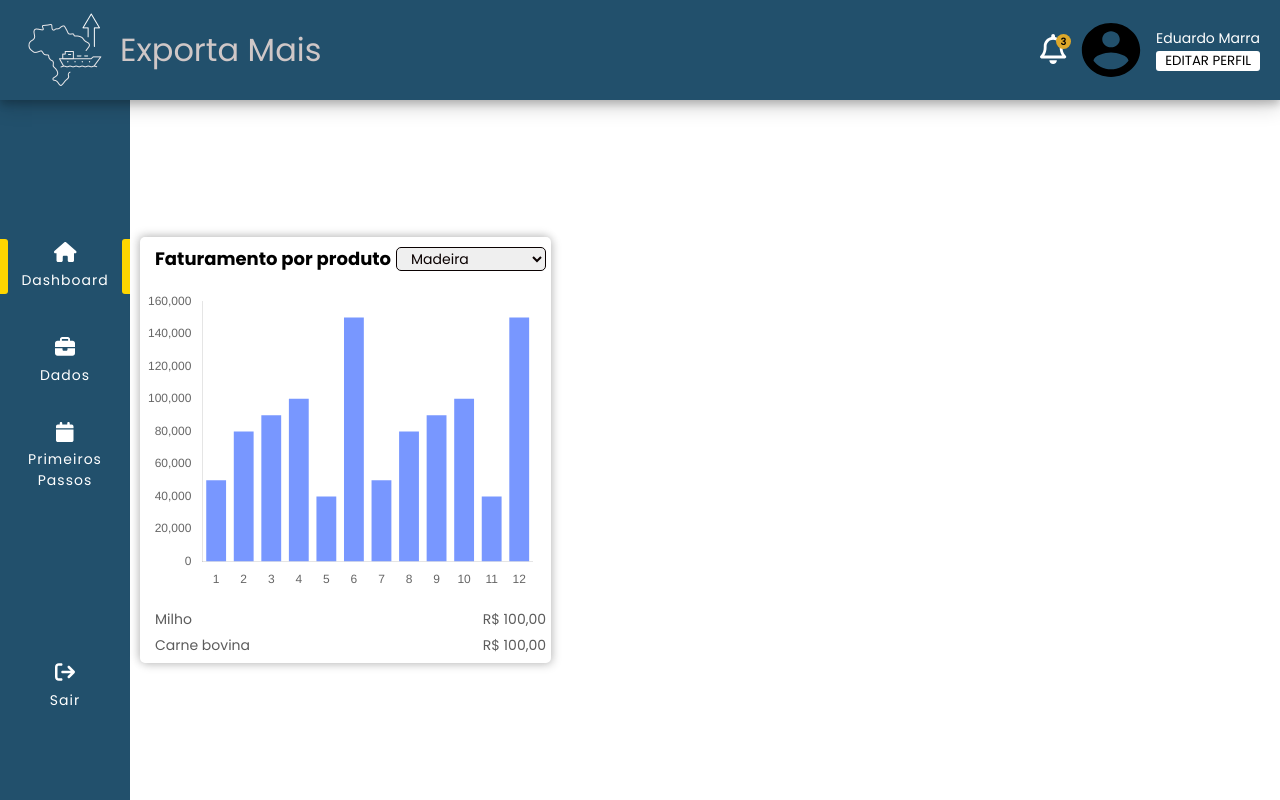
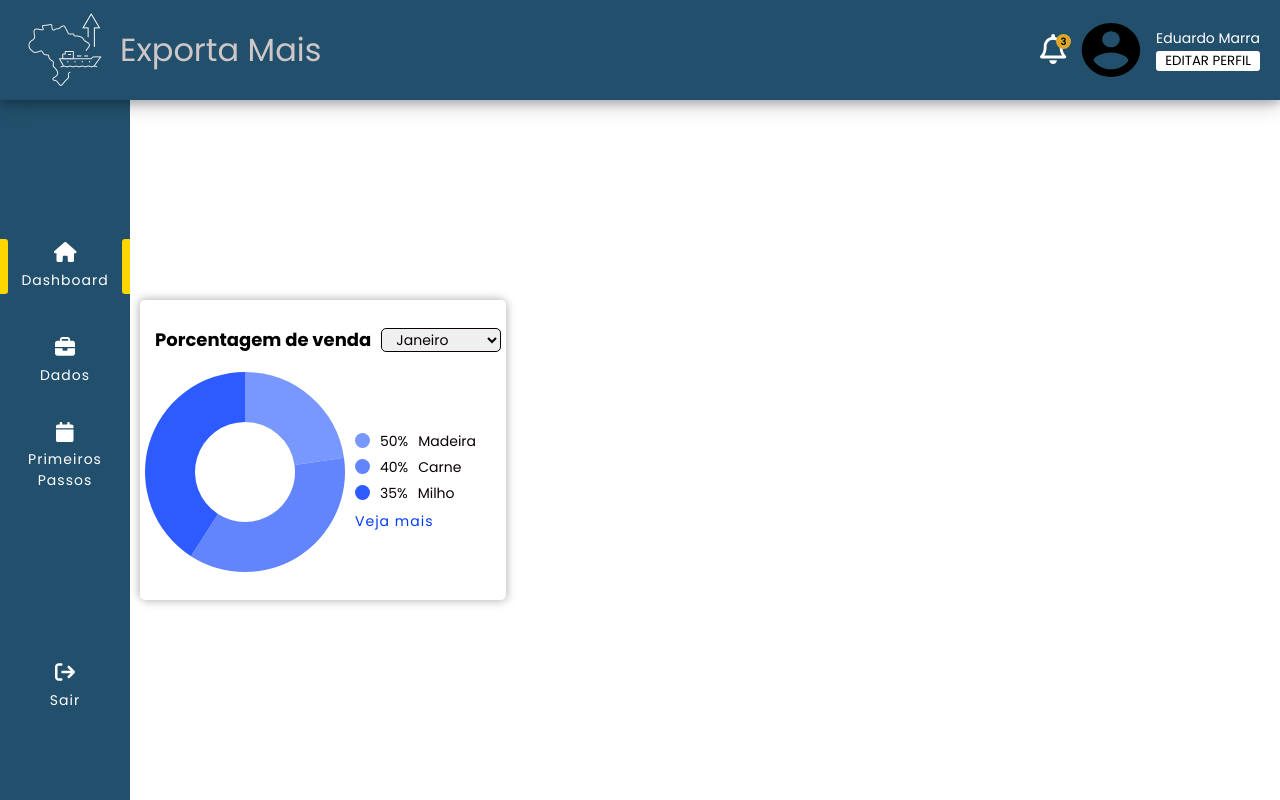
Before and after one commit to Eduardomarra/exportaMaisBr, an Angular app: page / in a window 1280 px wide. Built offline with nearby package versions, Linux system fonts and the light colour scheme.

Commit message:
percent-sale component

```diff
--- a/src/app/features/dashboard/components/percent-sale/percent-sale.component.html
+++ b/src/app/features/dashboard/components/percent-sale/percent-sale.component.html
@@ -1,6 +1,44 @@
-<div>
-  <div>
+<div class="container shadow-container">
+  <div class="title">
     <h2>Porcentagem de venda</h2>
-    <canvas id="doughnut" width="440" height="340"></canvas>
+    <select name="months">
+      <option value="janeiro" selected>Janeiro</option>
+      <option value="janeiro">Fevereiro</option>
+      <option value="janeiro">Março</option>
+      <option value="janeiro">Abril</option>
+      <option value="janeiro">Maio</option>
+      <option value="janeiro">Junho</option>
+      <option value="janeiro">Julho</option>
+      <option value="janeiro">Agosto</option>
+      <option value="janeiro">Setembro</option>
+      <option value="janeiro">Outubro</option>
+      <option value="janeiro">Novembro</option>
+      <option value="janeiro">Dezembro</option>
+    </select>
+  </div>
+  <div class="chart-doughnut">
+    <div class="grafic-doughnut">
+      <canvas id="doughnut" width="200" height="150"></canvas>
+    </div>
+    <div class="products">
+      <div class="card-product">
+        <span class="circle first"></span>
+        <span>50%</span>
+        <span>Madeira</span>
+      </div>
+      <div class="card-product">
+        <span class="circle second"></span>
+        <span>40%</span>
+        <span>Carne</span>
+      </div>
+      <div class="card-product">
+        <span class="circle third"></span>
+        <span>35%</span>
+        <span>Milho</span>
+      </div>
+      <div class="view-more">
+        <a href="">Veja mais</a>
+      </div>
+    </div>
   </div>
 </div>
--- a/src/app/features/dashboard/components/percent-sale/percent-sale.component.scss
+++ b/src/app/features/dashboard/components/percent-sale/percent-sale.component.scss
@@ -0,0 +1,98 @@
+.container {
+  display: flex;
+  align-items: flex-start;
+  justify-content: center;
+  flex-direction: column;
+  gap: 2rem;
+  padding: 1rem 0.5rem;
+  min-width: 30rem;
+  min-height: 30rem;
+
+  .title {
+    display: flex;
+    align-items: center;
+    justify-content: space-between;
+    gap: 1rem;
+    width: 100%;
+
+    h2 {
+      font-size: var(--fontSize-large);
+      line-height: var(--line-large);
+      padding-left: 1rem;
+    }
+
+    select {
+      width: 12rem;
+      padding: 0rem 1rem;
+      border: 1px solid var(--black);
+      border-radius: 5px;
+      outline: none;
+      font-size: var(--fontSize-small);
+      line-height: var(--line-small);
+      color: var(--black);
+    }
+  }
+
+  .chart-doughnut {
+    display: flex;
+    align-items: center;
+    justify-content: flex-start;
+    width: 100%;
+
+    .grafic-doughnut {
+    }
+
+    .products {
+      display: flex;
+      align-items: center;
+      flex-direction: column;
+      gap: 1rem;
+      width: 100%;
+      padding-left: 1rem;
+      margin-top: 2rem;
+
+      .card-product {
+        display: flex;
+        align-items: center;
+        justify-content: flex-start;
+        gap: 1rem;
+        width: 100%;
+
+        .circle {
+          width: 1.5rem;
+          height: 1.5rem;
+          border-radius: 50%;
+        }
+        .circle.first {
+          background-color: #7897ff;
+        }
+        .circle.second {
+          background-color: #6284fd;
+        }
+        .circle.third {
+          background-color: #2d5bff;
+        }
+
+        span {
+          font-size: var(--fontSize-small);
+          line-height: var(--line-small);
+          color: var(--black);
+        }
+      }
+
+      .view-more {
+        display: flex;
+        align-items: flex-start;
+        justify-content: flex-start;
+        width: 100%;
+        cursor: pointer;
+
+        a {
+          font-size: var(--fontSize-small);
+          letter-spacing: 1px;
+          color: var(--blue-700);
+        }
+      }
+    }
+  }
+}
--- a/src/app/features/dashboard/components/percent-sale/percent-sale.component.ts
+++ b/src/app/features/dashboard/components/percent-sale/percent-sale.component.ts
@@ -19,12 +19,12 @@ export class PercentSaleComponent implements OnInit {
     const myChart = new Chart('doughnut', {
       type: 'doughnut',
       data: {
-        labels: ['Madeira', 'Carne', 'Milho', 'Arroz'],
+        labels: ['Madeira', 'Carne', 'Milho'],
         datasets: [
           {
             label: 'Madeira',
-            data: [50000, 80000, 90000, 100000],
-            backgroundColor: ['#7897ff', '#96adff', '#6284fd', '#2d5bff'],
+            data: [50000, 80000, 90000],
+            backgroundColor: ['#7897ff', '#6284fd', '#2d5bff'],
             borderWidth: 0,
           },
         ],
--- a/src/app/features/dashboard/dashboard.component.html
+++ b/src/app/features/dashboard/dashboard.component.html
@@ -2,10 +2,10 @@
 <div class="container">
   <app-sidebar></app-sidebar>
   <div>
-    <app-per-product></app-per-product>
+    <app-percent-sale></app-percent-sale>
     <!--
-    <app-total-sale></app-total-sale>
-    <app-percent-sale></app-percent-sale>
+      <app-total-sale></app-total-sale>
+      <app-per-product></app-per-product>
     <app-ranking></app-ranking>-->
   </div>
 </div>
```
